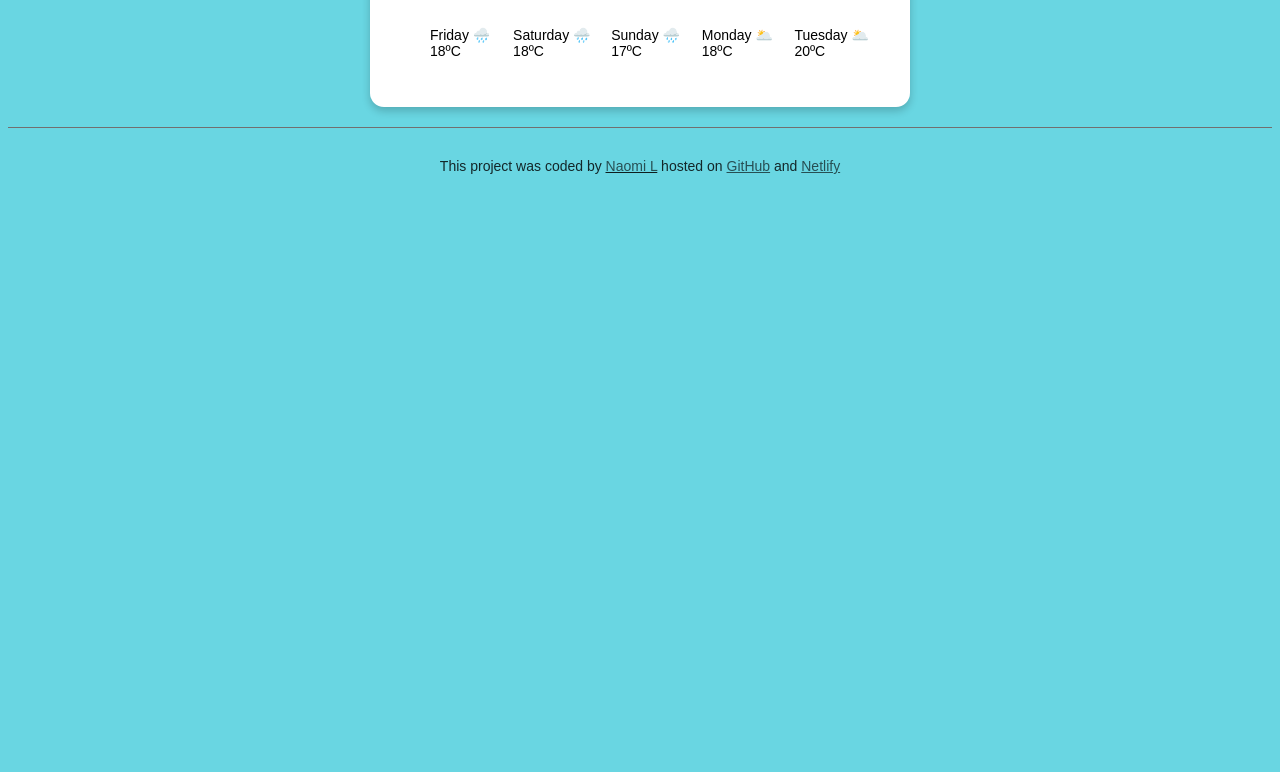
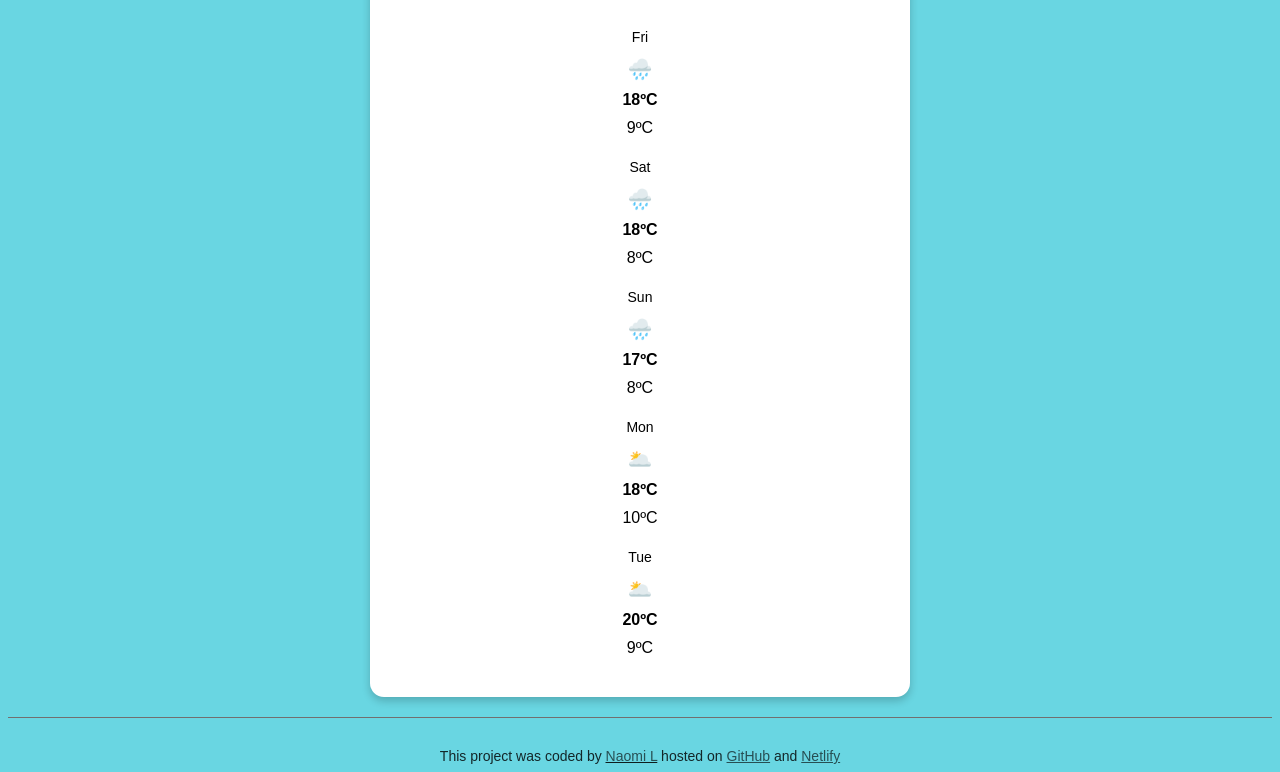
Before and after one commit to naoloui/SheCodes-Weather-project-Naomi-L, a plain HTML site: page index..html in a window 1280 px wide. Shown: the part 499-1271 px from the top of the page. Before the commit the page ends 800 px from the top, so only its background shows below. Drawn offline with Linux system fonts and the light colour scheme.

Commit message:
Forecast modification
Lowest temperature added

```diff
--- a/index..html
+++ b/index..html
@@ -28,13 +28,13 @@
      <h2>Today</h2>
 
       <p class="date-and-condition">
-      Tuesday 10:50, mostly sunny.
+      <span id="time">Tuesday 10:50</span>, <span id="description">mostly sunny.</span>
       </p>
       <p class="extra-info">
       Possibility of rain: 15%
-    Humidity: <strong>60%</strong>
+    Humidity: <strong id="humidity">60%</strong>
   </br>
-    Wind: <strong>8km/h</strong>
+    Wind: <strong id="wind-speed">8km/h</strong>
     UV index: <strong>4</strong> <i>(moderate)</i>
   </p>
       <div class="temperature">
@@ -47,16 +47,43 @@
 <div class="weather-app-forecast">
 <h3>Forecast</h3>
 <p>
-  <ul>
-  <li>Friday 🌧️ 18ºC</li>
-  <li>Saturday 🌧️ 18ºC</li>
-  <li>Sunday 🌧️ 17ºC</li>
-  <li>Monday 🌥️ 18ºC</li>
-  <li>Tuesday 🌥️ 20ºC</li>
-</ul>
-<ul>
 
-</ul>
+  <div class="weather-forecast-day">
+    <div class="weather-forecast-date">Fri</div>
+    <div class="weather-forecast-icon">🌧️</div>
+    <div class="weather-forecast-temperatures"><strong>18ºC</strong></div>
+<div class="weather-forecast-temperature">9ºC</div>
+</div>
+
+<div class="weather-forecast-day">
+  <div class="weather-forecast-date">Sat</div>
+  <div class= "weather-forecast-icon">🌧️ </div>
+  <div class="weather-forecast-temperatures"><strong>18ºC</strong></div>
+  <div class="weather-forecast-temperature">8ºC</div>
+</div>
+
+<div class="weather-forecast-day">
+<div class="weather-forecast-date">Sun</div>
+  <div class="weather-forecast-icon">🌧️ </div>
+  <div class="weather-forecast-temperatures"><strong>17ºC</strong></div>
+  <div class="weather-forecast-temperature">8ºC</div>
+</div>
+
+<div class="weather-forecast-day">
+  <div class="weather-forecast-date">Mon</div>
+  <div class="weather-forecast-icon">🌥️</div>
+  <div class="weather-forecast-temperatures"><strong>18ºC</strong></div>
+  <div class="weather-forecast-temperature">10ºC</div>
+</div>
+
+<div class="weather-forecast-day">
+  <div class="weather-forecast-date">Tue</div>
+    <div class="weather-forecast-icon">🌥️</div>
+     <div class="weather-forecast-temperatures"><strong>20ºC</strong></div>
+     <div class="weather-forecast-temperature">9ºC</div>
+    </div>
+</div>
+
 
 
 </p>
@@ -71,7 +98,6 @@
     <a href ="https://weather-appnao.netlify.app/" target = "_blank">Netlify</a>
   </div>
   </footer>
-  <script src="src/index.js"src="https://cdn.jsdelivr.net/npm/axios@1.6.7/dist/axios.min.js" >
-  </script>
+  <script src="src/index.js"src="https://cdn.jsdelivr.net/npm/axios@1.6.7/dist/axios.min.js"></script
   </body>
 </html>
--- a/src/style.css
+++ b/src/style.css
@@ -98,13 +98,37 @@ h3 {
   font-weight: 600;
   margin: 20 0;
 }
+.weather-forecast {
+  margin-top: 30px;
+  display: flex;
+  justify-content: space-between;
+}
 
-ul {
-  list-style: none;
+.weather-forecast-date {
+  text-align: center;
   font-family: "nunito", sans-serif, "roboto condensed";
   font-size: 14px;
-  display: flex;
-  justify-content: space-between;
+  line-height: 20px;
+  margin-bottom: 10px;
+}
+
+.weather-forecast-icon {
+  font-size: 20px;
+  text-align: center;
+}
+
+.weather-forecast-temperatures {
+  text-align: center;
+  margin-top: 10px;
+  font-family: "nunito", sans-serif, "roboto condensed";
+  margin-bottom: 10px;
+}
+
+.weather-forecast-temperature {
+  text-align: center;
+  margin: 0 10px;
+  font-family: "nunito", sans-serif, "roboto condensed";
+  margin-bottom: 20px;
 }
 
 footer {
```
